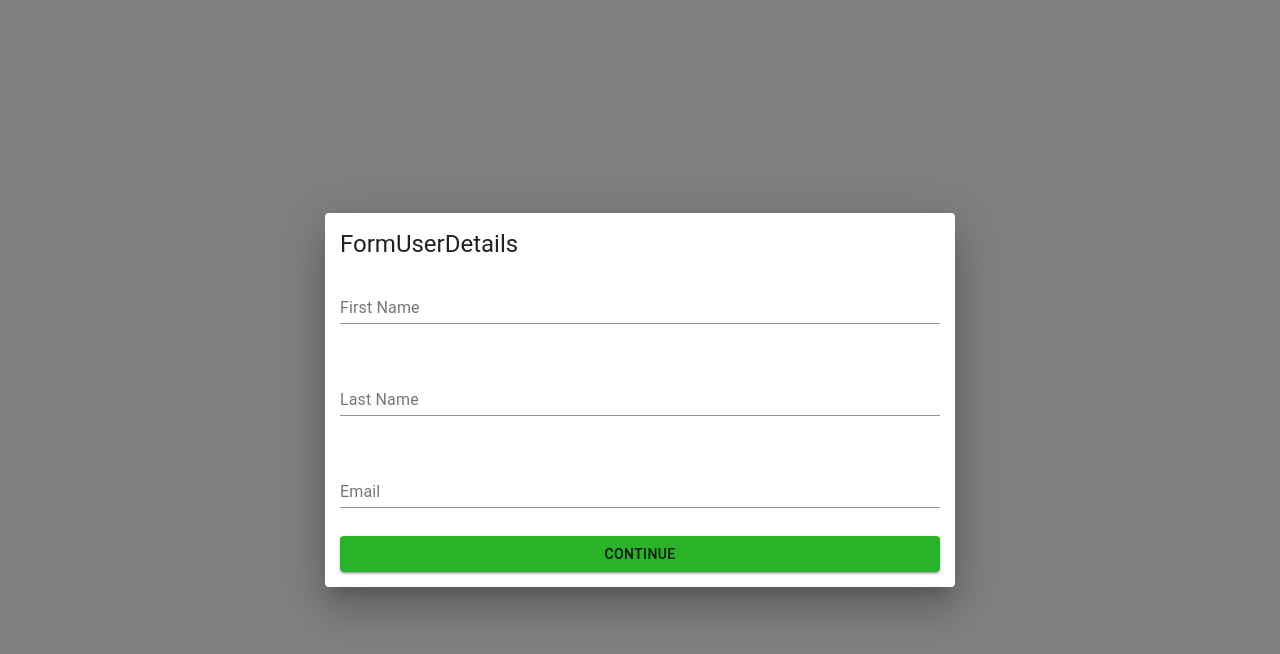
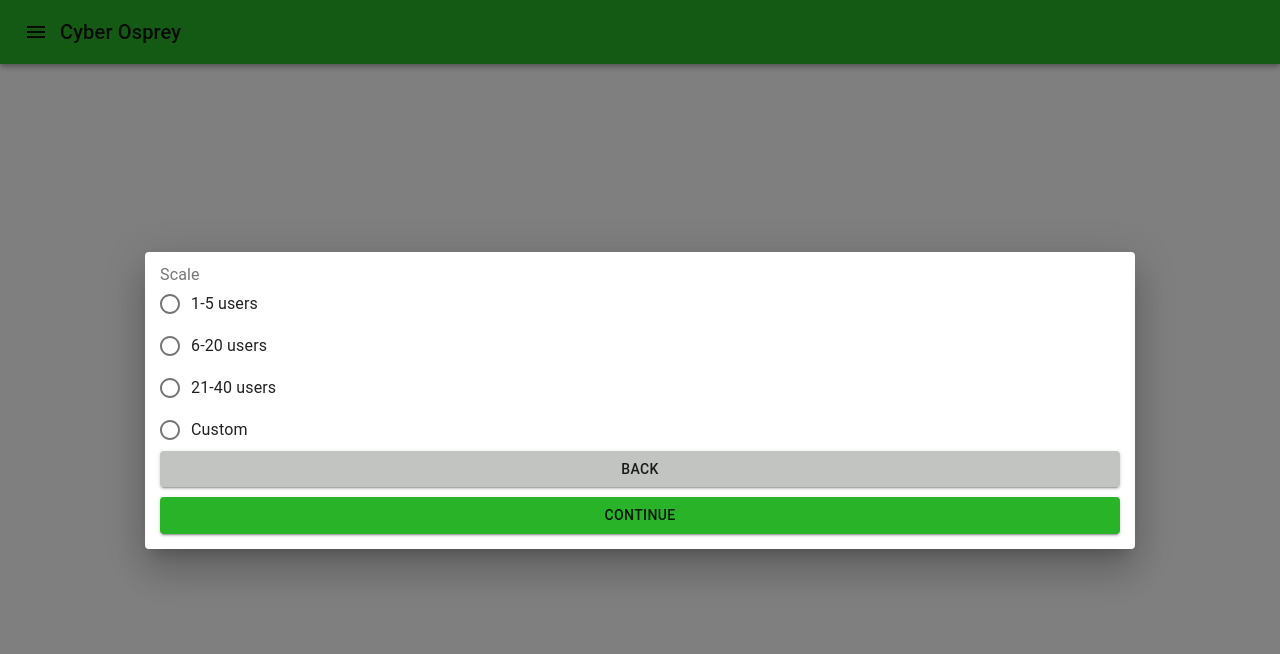
Before and after one commit to Mingyang-Li/Estimator, a React (Create React App) app: page / in a window 1280 px wide. Shown: the top 654 px of the page. Built offline with nearby package versions, Linux system fonts and the light colour scheme.

Commit message:
Inlined styling, learnt about hooks

```diff
--- a/src/components/FormPersonalDetails.js
+++ b/src/components/FormPersonalDetails.js
@@ -6,7 +6,6 @@ import { ThemeProvider as MuiThemeProvider } from "@material-ui/core/styles";
 import TextField from "@material-ui/core/TextField";
 import Button from "@material-ui/core/Button";
 import theme from "../theme";
-import FormUserDetails from "./FormUserDetails";
 
 export class FormPersonalDetails extends Component {
   continue = (e) => {
@@ -37,19 +36,20 @@ export class FormPersonalDetails extends Component {
             />
             <br />
             <TextField
+              placeholder="What industry are you in"
+              label="Industry"
+              onChange={handleChange("industry")}
+              defaultValue={values.industry}
+              margin="normal"
+              fullWidth
+            />
+            <br />
+
+            <TextField
               placeholder="Enter Your City"
               label="City"
               onChange={handleChange("city")}
               defaultValue={values.city}
-              margin="normal"
-              fullWidth
-            />
-            <br />
-            <TextField
-              placeholder="Enter Your Bio"
-              label="Bio"
-              onChange={handleChange("bio")}
-              defaultValue={values.bio}
               margin="normal"
               fullWidth
             />
--- /dev/null
+++ b/src/components/MCQScale.js
@@ -0,0 +1,66 @@
+import React, { Component } from "react";
+import Radio from "@material-ui/core/Radio";
+import RadioGroup from "@material-ui/core/RadioGroup";
+import FormControlLabel from "@material-ui/core/FormControlLabel";
+import FormControl from "@material-ui/core/FormControl";
+import FormLabel from "@material-ui/core/FormLabel";
+import Dialog from "@material-ui/core/Dialog";
+import OwnAppBar from "./OwnAppBar";
+import { ThemeProvider as MuiThemeProvider } from "@material-ui/core/styles";
+import Button from "@material-ui/core/Button";
+import theme from "../theme";
+
+export default function MCQScale() {
+  const [value, setValue] = React.useState("scale");
+
+  const changedOption = (event) => {
+    setValue(event.target.value);
+  };
+
+  return (
+    <MuiThemeProvider theme={theme}>
+      <>
+        <OwnAppBar title="Enter Personal Details" />
+        <Dialog open fullWidth maxWidth="md">
+          <FormControl component="fieldset">
+            <FormLabel component="legend">Scale</FormLabel>
+            <RadioGroup
+              aria-label="scale"
+              name="scale"
+              value={value}
+              onChange={changedOption}
+            >
+              <FormControlLabel
+                value="1-5 users"
+                control={<Radio />}
+                label="1-5 users"
+              />
+              <FormControlLabel
+                value="6-20 users"
+                control={<Radio />}
+                label="6-20 users"
+              />
+              <FormControlLabel
+                value="21-40 users"
+                control={<Radio />}
+                label="21-40 users"
+              />
+              <FormControlLabel
+                value="Custom"
+                control={<Radio />}
+                label="Custom"
+              />
+            </RadioGroup>
+          </FormControl>
+          <Button color="secondary" variant="contained">
+            Back
+          </Button>
+
+          <Button color="primary" variant="contained">
+            Continue
+          </Button>
+        </Dialog>
+      </>
+    </MuiThemeProvider>
+  );
+}
--- /dev/null
+++ b/src/components/MenuItems.js
@@ -0,0 +1,39 @@
+import React from "react";
+import Button from "@material-ui/core/Button";
+import Menu from "@material-ui/core/Menu";
+import MenuItem from "@material-ui/core/MenuItem";
+
+export default function SimpleMenu() {
+  const [anchorEl, setAnchorEl] = React.useState(null);
+
+  const handleClick = (event) => {
+    setAnchorEl(event.currentTarget);
+  };
+
+  const handleClose = () => {
+    setAnchorEl(null);
+  };
+
+  return (
+    <div>
+      <Button
+        aria-controls="simple-menu"
+        aria-haspopup="true"
+        onClick={handleClick}
+      >
+        Open Menu
+      </Button>
+      <Menu
+        id="simple-menu"
+        anchorEl={anchorEl}
+        keepMounted
+        open={Boolean(anchorEl)}
+        onClose={handleClose}
+      >
+        <MenuItem onClick={handleClose}>Profile</MenuItem>
+        <MenuItem onClick={handleClose}>My account</MenuItem>
+        <MenuItem onClick={handleClose}>Logout</MenuItem>
+      </Menu>
+    </div>
+  );
+}
--- /dev/null
+++ b/src/components/OwnAppBar.js
@@ -0,0 +1,57 @@
+import React from "react";
+import theme from "../theme";
+import AppBar from "@material-ui/core/AppBar";
+import Toolbar from "@material-ui/core/Toolbar";
+import Typography from "@material-ui/core/Typography";
+import IconButton from "@material-ui/core/IconButton";
+import MenuIcon from "@material-ui/icons/Menu";
+import Menu from "@material-ui/core/Menu";
+import MenuItem from "@material-ui/core/MenuItem";
+import { Link } from "@material-ui/core";
+
+export default function OwnAppBar() {
+  const [anchorEl, setAnchorEl] = React.useState(null);
+
+  const handleClick = (event) => {
+    setAnchorEl(event.currentTarget);
+  };
+
+  const handleClose = () => {
+    setAnchorEl(null);
+  };
+
+  return (
+    <AppBar position="static" theme={theme}>
+      <Toolbar>
+        <IconButton edge="start" color="inherit" aria-label="menu">
+          <MenuIcon
+            aria-controls="simple-menu"
+            aria-haspopup="true"
+            onClick={handleClick}
+          />
+          <Menu
+            id="simple-menu"
+            anchorEl={anchorEl}
+            keepMounted
+            open={Boolean(anchorEl)}
+            onClose={handleClose}
+          >
+            <MenuItem
+              onClick={handleClose}
+              containerElement={<Link to="https://www.cyberosprey.co.nz/" />}
+            >
+              Back to Home
+            </MenuItem>
+          </Menu>
+        </IconButton>
+        <Typography
+          variant="h6"
+          href="https://www.cyberosprey.co.nz/"
+          target="_blank"
+        >
+          Cyber Osprey
+        </Typography>
+      </Toolbar>
+    </AppBar>
+  );
+}
--- a/src/components/UserForm.js
+++ b/src/components/UserForm.js
@@ -3,9 +3,11 @@ import { withStyles } from "@material-ui/core/styles";
 import FormUserDetails from "./FormUserDetails";
 import FormPersonalDetails from "./FormPersonalDetails";
 import FormClientRequirements from "./FormClientRequirements";
-import FormMCQ from "./FormMCQ";
+import MCQScale from "./MCQScale";
 import Confirm from "./Confirm";
 import Success from "./Success";
+import OwnAppBar from "./OwnAppBar";
+import MenuItems from "./MenuItems";
 
 export class UserForm extends Component {
   state = {
@@ -55,11 +57,12 @@ export class UserForm extends Component {
       lastName,
       email,
       occupation,
+      industry,
       city,
-      bio,
       scale,
       usage,
       ui,
+      totalPrice,
     } = this.state;
 
     const values = {
@@ -67,17 +70,18 @@ export class UserForm extends Component {
       lastName,
       email,
       occupation,
+      industry,
       city,
-      bio,
       scale,
       usage,
       ui,
+      totalPrice,
     };
 
     switch (step) {
       case 1:
         return (
-          <FormUserDetails
+          <MCQScale
             nextStep={this.nextStep}
             handleChange={this.handleChange}
             values={values}
@@ -103,7 +107,7 @@ export class UserForm extends Component {
         );
       case 4:
         return (
-          <FormMCQ
+          <MCQScale
             nextStep={this.nextStep}
             prevStep={this.prevStep}
             handleChange={this.handleChange}
```
Also changed, not shown: public/index.html (+0 -19 lines), src/components/Pricing.js (added, +97 -0 lines).
